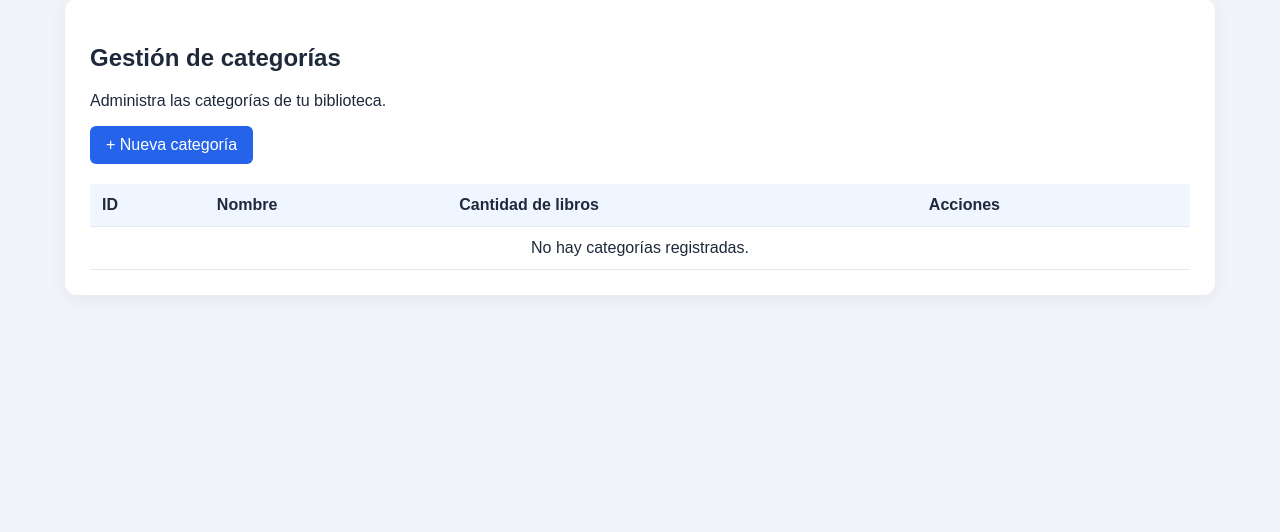
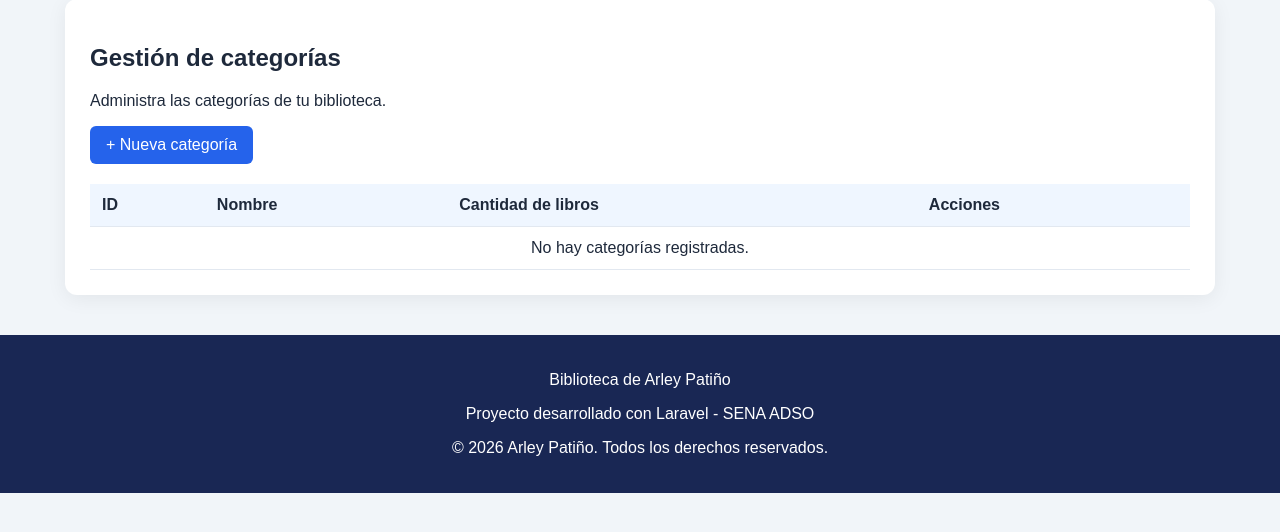
Before and after one commit to d823748294729-ops/biblioteca-arley-pati-o, a Laravel app: page /categorias in a window 1280 px wide. Shown: the part 212-744 px from the top of the page. Run offline with Laravel 12, Linux system fonts and the light colour scheme; data that the repository does not hold is empty.

Commit message:
Agregar pie de pagina a la biblioteca

```diff
--- a/resources/views/layout.blade.php
+++ b/resources/views/layout.blade.php
@@ -97,5 +97,12 @@
 
         @yield('contenido')
     </main>
+
+<footer style="background-color: #192754; color: white; text-align: center; padding: 20px; margin-top: 40px;">
+    <p>Biblioteca de Arley Patiño</p>
+    <p>Proyecto desarrollado con Laravel - SENA ADSO</p>
+    <p>&copy; {{ date('Y') }} Arley Patiño. Todos los derechos reservados.</p>
+</footer>
+
 </body>
 </html>
```
